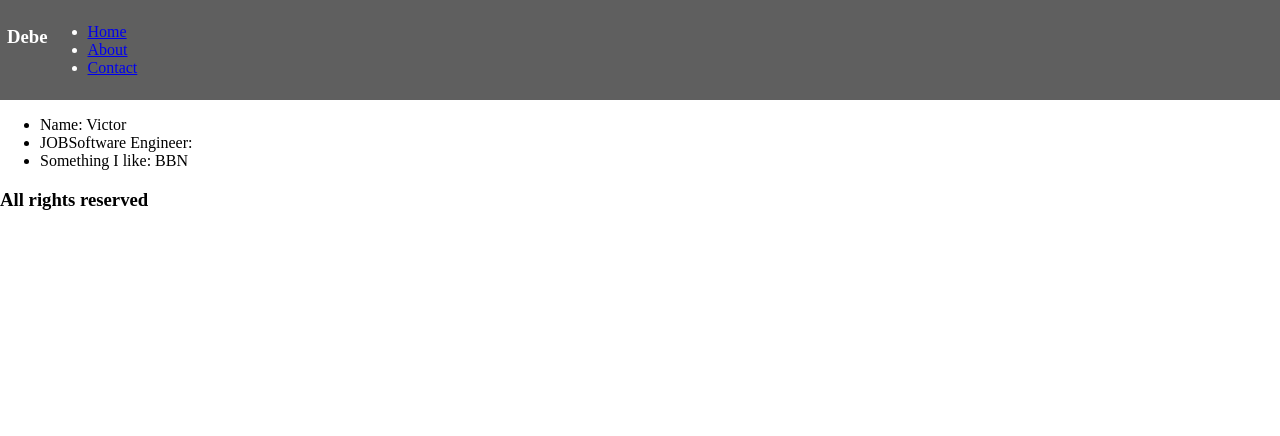
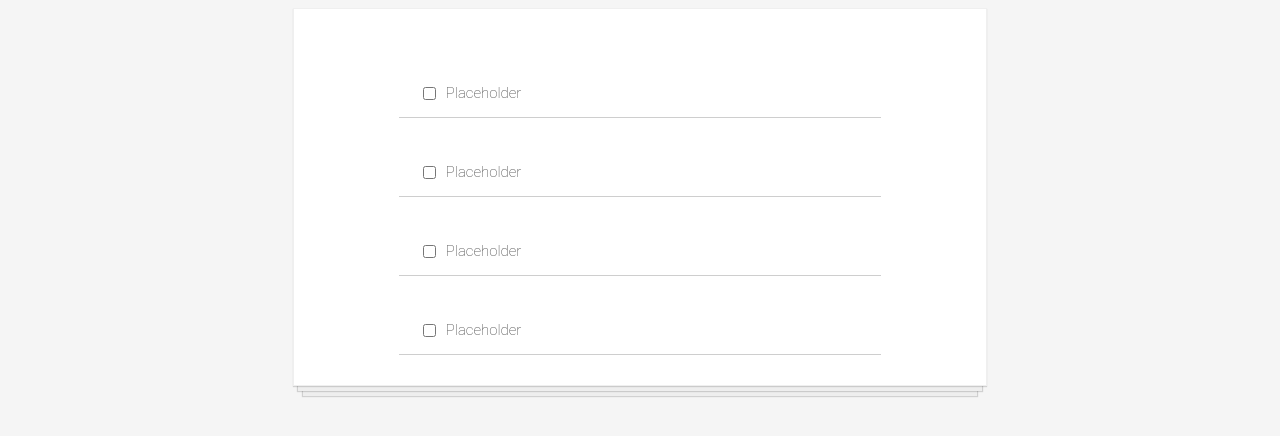
Before and after one commit to debelistic/reactTut, a React app: page / in a window 1280 px wide. Shown: the top 436 px of the page. Built offline with nearby package versions, Linux system fonts and the light colour scheme.

Commit message:
good morning

```diff
--- /dev/null
+++ b/styles/TodoApp.css
@@ -0,0 +1,47 @@
+body {
+  background-color: whitesmoke;
+}
+
+.todo-list {
+  background-color: white;
+  margin: auto;
+  width: 50%;
+  display: flex;
+  flex-direction: column;
+  align-items: center;
+  border: 1px solid #efefef;
+  box-shadow:
+  /* The top layer shadow */
+      0 1px 1px rgba(0,0,0,0.15),
+          /* The second layer */
+      0 10px 0 -5px #eee,
+          /* The second layer shadow */
+      0 10px 1px -4px rgba(0,0,0,0.15),
+          /* The third layer */
+      0 20px 0 -10px #eee,
+          /* The third layer shadow */
+      0 20px 1px -9px rgba(0,0,0,0.15);
+  padding: 30px;
+}
+
+.todo-item {
+  display: flex;
+  justify-content: flex-start;
+  align-items: center;
+  padding: 30px 20px 0;
+  width: 70%;
+  border-bottom: 1px solid #cecece;
+  font-family: Roboto, sans-serif;
+  font-weight: 100;
+  font-size: 15px;
+  color: #333333;
+}
+
+input[type=checkbox] {
+  margin-right: 10px;
+  font-size: 30px;
+}
+
+input[type=checkbox]:focus {
+  outline: 0;
+}
--- a/todoApp/TodoApp.js
+++ b/todoApp/TodoApp.js
@@ -1,20 +1,14 @@
 import React from 'react';
+import TodoItem from './components/TodoItem';
 
 
 const Todo = () => {
   return(
-    <div>
-      <input type="checkbox"/>
-      <p>Placeholder</p>
-
-      <input type="checkbox"/>
-      <p>Placeholder</p>
-
-      <input type="checkbox"/>
-      <p>Placeholder</p>
-
-      <input type="checkbox"/>
-      <p>Placeholder</p>
+    <div className="todo-list">
+      <TodoItem />
+      <TodoItem />
+      <TodoItem />
+      <TodoItem />
     </div>
   )
 }
--- /dev/null
+++ b/todoApp/components/TodoItem.js
@@ -0,0 +1,12 @@
+import React from 'react';
+
+const TodoItem = () => {
+  return(
+    <div className="todo-item">
+      <input type="checkbox"/>
+      <p>Placeholder</p>
+    </div>
+  )
+}
+
+export default TodoItem;
```
Also changed, not shown: main.js (+3 -7 lines).
